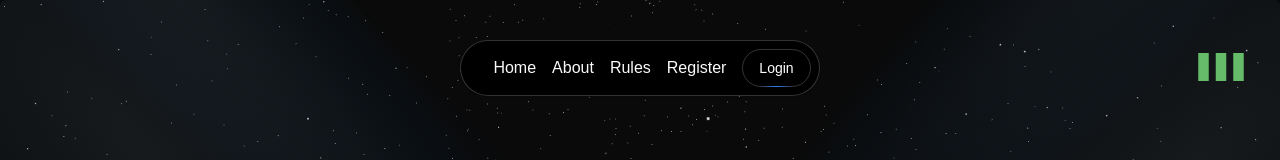
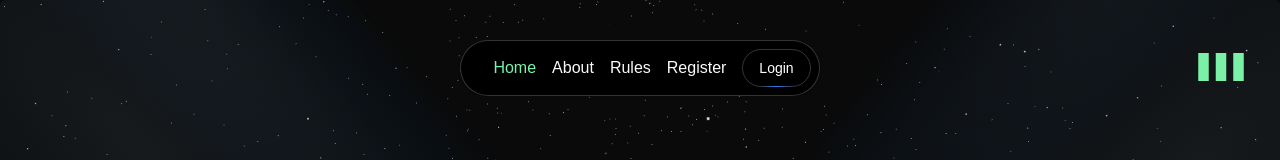
Before and after one commit to Souvik0216J/Hack-O-Lution-2025, a Next.js app: page / in a window 1280 px wide. Shown: the top 160 px of the page. Built offline with nearby package versions, Linux system fonts and the light colour scheme.

Commit message:
enhanced navbar

```diff
--- a/src/components/Music.tsx
+++ b/src/components/Music.tsx
@@ -51,7 +51,7 @@ export default function MusicButton() {
                     }}
                 >
                     <g>
-                        <rect fill="#66bb6a" height={isPlaying ? "40" : "40"} width="15" y={isPlaying ? "30" : "30"} x="17.5">
+                        <rect fill="#7bf1a8" height={isPlaying ? "40" : "40"} width="15" y={isPlaying ? "30" : "30"} x="17.5">
                             {isPlaying && (
                                 <>
                                     <animate
@@ -78,7 +78,7 @@ export default function MusicButton() {
                             )}
                         </rect>
 
-                        <rect fill="#66bb6a" height={isPlaying ? "40" : "40"} width="15" y={isPlaying ? "30" : "30"} x="42.5">
+                        <rect fill="#7bf1a8" height={isPlaying ? "40" : "40"} width="15" y={isPlaying ? "30" : "30"} x="42.5">
                             {isPlaying && (
                                 <>
                                     <animate
@@ -105,7 +105,7 @@ export default function MusicButton() {
                             )}
                         </rect>
 
-                        <rect fill="#66bb6a" height={isPlaying ? "40" : "40"} width="15" y={isPlaying ? "30" : "30"} x="67.5">
+                        <rect fill="#7bf1a8" height={isPlaying ? "40" : "40"} width="15" y={isPlaying ? "30" : "30"} x="67.5">
                             {isPlaying && (
                                 <>
                                     <animate
--- a/src/components/Navbar.tsx
+++ b/src/components/Navbar.tsx
@@ -1,7 +1,7 @@
 "use client";
 import React from "react";
 import { FloatingNav } from "./ui/floating-navbar"
-import { IconHome, IconMessage, IconRegistered, IconUser } from "@tabler/icons-react";
+import { IconBook2, IconHome, IconRegistered, IconUser } from "@tabler/icons-react";
 
 export function Navbar() {
   const navItems = [
@@ -18,7 +18,7 @@ export function Navbar() {
     {
       name: "Rules",
       link: "/rules",
-      icon: <IconMessage className="h-6 w-6 text-white" />
+      icon: <IconBook2 className="h-6 w-6 text-white" />
     },
     {
       name: "Register",
--- a/src/components/ui/floating-navbar.tsx
+++ b/src/components/ui/floating-navbar.tsx
@@ -101,7 +101,7 @@ import React, { ReactElement } from "react";
 import { motion } from "framer-motion";
 import { cn } from "@/utils/cn";
 import Link from "next/link";
-import { useRouter } from "next/navigation"
+import { useRouter, usePathname } from "next/navigation"
 
 
 export const FloatingNav = ({
@@ -117,6 +117,7 @@ export const FloatingNav = ({
 }) => {
 
   const router = useRouter();
+  const pathname = usePathname(); // current path
 
   const loginPage = () => {
     router.push("/login");
@@ -140,20 +141,24 @@ export const FloatingNav = ({
         className
       )}
     >
-      {navItems.map((navItem: any, idx: number) => (
+      {navItems.map((navItem: any, idx: number) => {
+        const isActive = pathname === navItem.link; // check if active
+
+        return (
           <Link
             key={`link=${idx}`}
             href={navItem.link}
             className={cn(
-            "relative text-neutral-50 items-center flex space-x-1 hover:text-neutral-300"
+              "relative items-center flex space-x-1",
+              isActive ? "text-green-300" : "text-neutral-50 hover:text-neutral-300"
             )}
           >
-          {/* for mobile  */}
+            {/* for mobile */}
             <span className="block sm:hidden text-4xl">{navItem.icon}</span>
             <span className="hidden sm:block text-md">{navItem.name}</span>
           </Link>
-      ))}
-
+        );
+      })}
 
       <button
         className="group border text-sm font-medium relative border-white/[0.2] text-white px-4 py-2 rounded-full hover:cursor-pointer"
```
Lines whose indentation alone changed are shown as unchanged.
